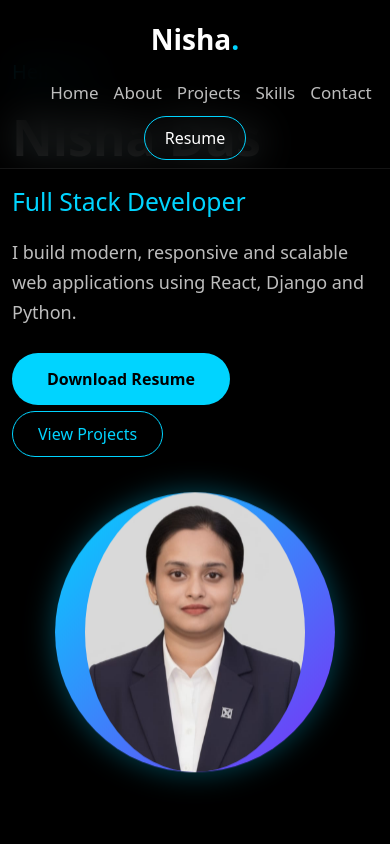
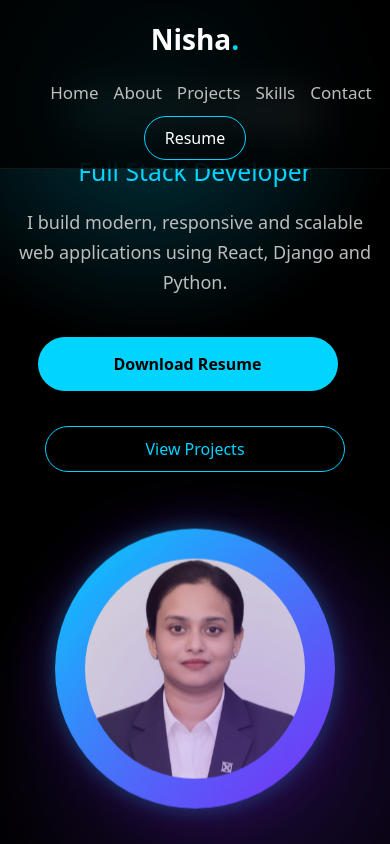
Before and after one commit to nisha200-creator/portfolio-frontend, a React app: page / in a window 390 px wide. Shown: the top 844 px of the page. Built offline with nearby package versions, Linux system fonts and the light colour scheme; the HTML template or start-up script is replaced by a standard one.

Commit message:
add animation to home page

```diff
--- a/src/css/home.css
+++ b/src/css/home.css
@@ -7,26 +7,73 @@
 body{
     background:#000;
     color:#fff;
+    overflow-x:hidden;
 }
 
-/* Hero */
+/* =========================
+   Hero Section
+========================= */
 
 .hero-section{
     min-height:100vh;
     display:flex;
     align-items:center;
     background:#000;
+    position:relative;
+    overflow:hidden;
+}
+
+.hero-section::before{
+    content:"";
+    position:absolute;
+    width:500px;
+    height:500px;
+    background:radial-gradient(circle,#00d4ff40,transparent 70%);
+    top:-150px;
+    left:-100px;
+    animation:pulseGlow 6s infinite ease-in-out;
+}
+
+.hero-section::after{
+    content:"";
+    position:absolute;
+    width:500px;
+    height:500px;
+    background:radial-gradient(circle,#7b2ff740,transparent 70%);
+    bottom:-150px;
+    right:-100px;
+    animation:pulseGlow 8s infinite ease-in-out;
+}
+
+.hero-content{
+    position:relative;
+    z-index:2;
+    animation:fadeLeft 1s ease;
 }
 
 .hero-subtitle{
     color:#00d4ff;
     font-size:20px;
+    display:block;
+    margin-bottom:10px;
 }
 
 .hero-content h1{
     font-size:80px;
     font-weight:700;
     margin:20px 0;
+
+    background:linear-gradient(
+        90deg,
+        #ffffff,
+        #00d4ff,
+        #ffffff
+    );
+
+    background-size:200% auto;
+    -webkit-background-clip:text;
+    -webkit-text-fill-color:transparent;
+    animation:shineText 4s linear infinite;
 }
 
 .hero-content h2{
@@ -53,7 +100,10 @@ body{
     margin-right:15px;
     font-weight:600;
     text-decoration:none;
-    color:black;
+    color:#000;
+    position:relative;
+    overflow:hidden;
+    transition:.4s;
 }
 
 .project-btn{
@@ -64,41 +114,78 @@ body{
     border:1px solid #00d4ff;
     color:#00d4ff;
     border-radius:30px;
-    transition:.3s;
+    transition:.4s;
+    position:relative;
+    overflow:hidden;
+}
+
+.resume-btn::before,
+.project-btn::before{
+    content:"";
+    position:absolute;
+    top:0;
+    left:-100%;
+    width:100%;
+    height:100%;
+    background:linear-gradient(
+        90deg,
+        transparent,
+        rgba(255,255,255,.4),
+        transparent
+    );
+}
+
+.resume-btn:hover::before,
+.project-btn:hover::before{
+    animation:shine 1s;
+}
+
+.resume-btn:hover{
+    transform:translateY(-5px);
+    box-shadow:0 10px 25px rgba(0,212,255,.4);
 }
 
 .project-btn:hover{
     background:#00d4ff;
     color:#000;
+    transform:translateY(-5px);
 }
 
-/* Profile */
+/* =========================
+   Profile
+========================= */
 
 .profile-circle{
-    width: 289px;
-    height: 289px;
+    width:289px;
+    height:289px;
     margin:auto;
     border-radius:50%;
     background:linear-gradient(135deg,#00d4ff,#7b2ff7);
+
     display:flex;
     align-items:center;
     justify-content:center;
-}
 
-.profile-circle img{
-    width:280px;
+    animation:float 5s ease-in-out infinite;
+
+    box-shadow:
+    0 0 20px rgba(0,212,255,.3),
+    0 0 60px rgba(123,47,247,.25);
 }
 
 .profile-circle img,
-.profile-img {
-    width: 280px;
-    height: 280px;
-    border-radius: 50%;
-    object-fit: cover;
-    object-position: center 20%; /* Adjust vertical position */
-    display: block;
+.profile-img{
+    width:280px;
+    height:280px;
+    border-radius:50%;
+    object-fit:cover;
+    object-position:center 20%;
+    display:block;
 }
-/* Skills */
+
+/* =========================
+   Skills
+========================= */
 
 .skills-section{
     padding:100px 0;
@@ -123,25 +210,47 @@ body{
     color:#00d4ff;
     background:#222;
     border-radius:30px;
+    transition:.4s;
+    cursor:pointer;
 }
 
-/* Stats */
+.skill-list span:hover{
+    transform:translateY(-8px) scale(1.08);
+    background:#00d4ff;
+    color:#000;
+    box-shadow:0 15px 35px rgba(0,212,255,.35);
+}
+
+/* =========================
+   Stats
+========================= */
 
 .stats-section{
     padding:100px 0;
     background:#000;
 }
 
+.stats-section .col-md-4{
+    transition:.4s;
+}
+
+.stats-section .col-md-4:hover{
+    transform:translateY(-10px);
+}
+
 .stats-section h1{
     color:#00d4ff;
     font-size:60px;
+    text-shadow:0 0 25px rgba(0,212,255,.5);
 }
 
 .stats-section p{
     color:#aaa;
 }
 
-/* Projects */
+/* =========================
+   Projects
+========================= */
 
 .project-section{
     padding:100px 0;
@@ -154,7 +263,10 @@ body{
 }
 
 .project-card{
-    background:#1b1b1b;
+    background:rgba(255,255,255,.04);
+    backdrop-filter:blur(12px);
+    border:1px solid rgba(255,255,255,.08);
+
     padding:30px;
     border-radius:20px;
     transition:.4s;
@@ -162,8 +274,8 @@ body{
 }
 
 .project-card:hover{
-    transform:translateY(-10px);
-    box-shadow:0 20px 50px rgba(0,212,255,.25);
+    transform:translateY(-12px);
+    box-shadow:0 20px 60px rgba(0,212,255,.25);
 }
 
 .project-card h4{
@@ -174,21 +286,66 @@ body{
     color:#aaa;
 }
 
-.project-card button{
-    margin-top:20px;
-    padding:10px 25px;
-    background:transparent;
-    border:1px solid #00d4ff;
-    color:#00d4ff;
-    border-radius:30px;
+/* =========================
+   Animations
+========================= */
+
+@keyframes fadeLeft{
+    from{
+        opacity:0;
+        transform:translateX(-50px);
+    }
+    to{
+        opacity:1;
+        transform:translateX(0);
+    }
 }
 
-/* Mobile */
+@keyframes float{
+    0%,100%{
+        transform:translateY(0);
+    }
+    50%{
+        transform:translateY(-18px);
+    }
+}
+
+@keyframes pulseGlow{
+    0%,100%{
+        transform:scale(1);
+    }
+    50%{
+        transform:scale(1.2);
+    }
+}
+
+@keyframes shineText{
+    to{
+        background-position:200% center;
+    }
+}
+
+@keyframes shine{
+    from{
+        left:-100%;
+    }
+    to{
+        left:100%;
+    }
+}
+
+/* =========================
+   Mobile
+========================= */
 
 @media(max-width:768px){
 
 .hero-content h1{
     font-size:50px;
+}
+
+.hero-content{
+    text-align:center;
 }
 
 .profile-circle{
@@ -199,105 +356,21 @@ body{
 
 .profile-circle img{
     width:220px;
+    height:220px;
 }
 
-.hero-btns button{
-    width:100%;
-    margin-bottom:15px;
-}
-
-}
-
-
-/* animation */
-
-
-
-.hero-content{
-    animation: fadeLeft 1.2s ease;
-}
-
-.profile-circle{
-    animation: floatImage 4s ease-in-out infinite;
-    box-shadow: 0 0 30px rgba(0,212,255,.35);
-}
-
-.hero-content h1{
-    animation: glowText 3s ease-in-out infinite alternate;
+.hero-btns{
+    display:flex;
+    flex-direction:column;
+    align-items:center;
 }
 
 .resume-btn,
 .project-btn{
-    transition: all .4s ease;
+    width:100%;
+    max-width:300px;
+    margin-bottom:15px;
+    text-align:center;
 }
 
-.resume-btn:hover{
-    transform: translateY(-5px);
-    box-shadow: 0 10px 25px rgba(0,212,255,.4);
 }
-
-.project-btn:hover{
-    transform: translateY(-5px);
-}
-
-.skill-list span{
-    transition: .3s;
-}
-
-.skill-list span:hover{
-    transform: translateY(-5px) scale(1.05);
-    box-shadow: 0 10px 20px rgba(0,212,255,.25);
-}
-
-.stats-section .col-md-3{
-    animation: fadeUp 1s ease;
-}
-
-.project-card{
-    animation: fadeUp 1s ease;
-}
-
-/* Keyframes */
-
-@keyframes fadeLeft{
-    from{
-        opacity:0;
-        transform:translateX(-60px);
-    }
-    to{
-        opacity:1;
-        transform:translateX(0);
-    }
-}
-
-@keyframes fadeUp{
-    from{
-        opacity:0;
-        transform:translateY(50px);
-    }
-    to{
-        opacity:1;
-        transform:translateY(0);
-    }
-}
-
-@keyframes floatImage{
-    0%{
-        transform:translateY(0);
-    }
-    50%{
-        transform:translateY(-15px);
-    }
-    100%{
-        transform:translateY(0);
-    }
-}
-
-@keyframes glowText{
-    from{
-        text-shadow:0 0 10px rgba(0,212,255,.3);
-    }
-    to{
-        text-shadow:0 0 25px rgba(0,212,255,.8);
-    }
-}
```
